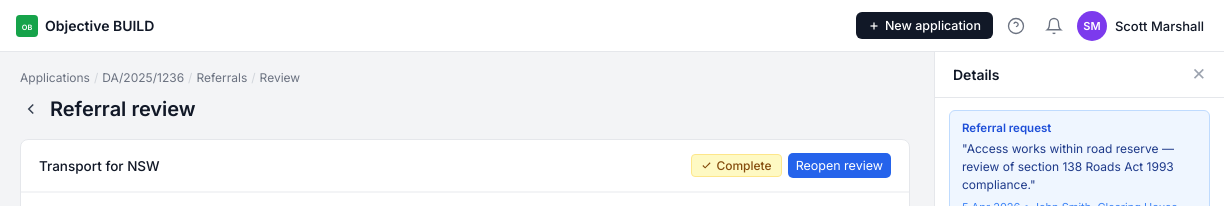
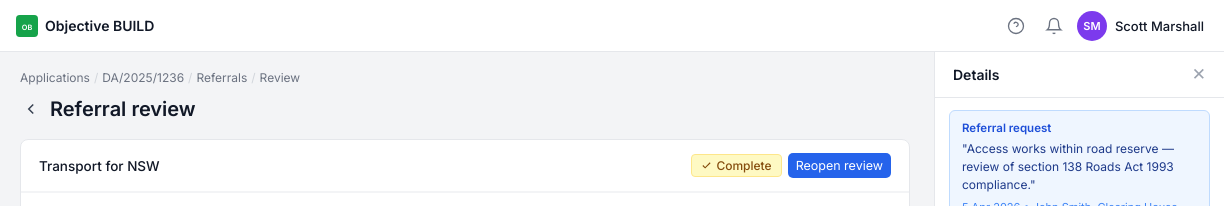
Before and after one commit to meetseanr/IRresponse_review, a plain HTML site: page index.html in a window 1280 px wide. Shown: the top 206 px of the page, 56-1280 px from the left. Drawn offline with Linux system fonts and the light colour scheme.

Commit message:
Add files via upload

```diff
--- a/index.html
+++ b/index.html
@@ -320,10 +320,7 @@
     </div>
     <div class="topbar-spacer"></div>
     <div class="topbar-actions">
-      <button class="btn-new-app">
-        <svg width="12" height="12" viewBox="0 0 24 24" fill="none" stroke="currentColor" stroke-width="2.5"><line x1="12" y1="5" x2="12" y2="19"/><line x1="5" y1="12" x2="19" y2="12"/></svg>
-        New application
-      </button>
+
       <button class="topbar-icon-btn">
         <svg viewBox="0 0 24 24" fill="none" stroke="currentColor"><circle cx="12" cy="12" r="10"/><path d="M9.09 9a3 3 0 0 1 5.83 1c0 2-3 3-3 3"/><line x1="12" y1="17" x2="12.01" y2="17"/></svg>
       </button>
```
